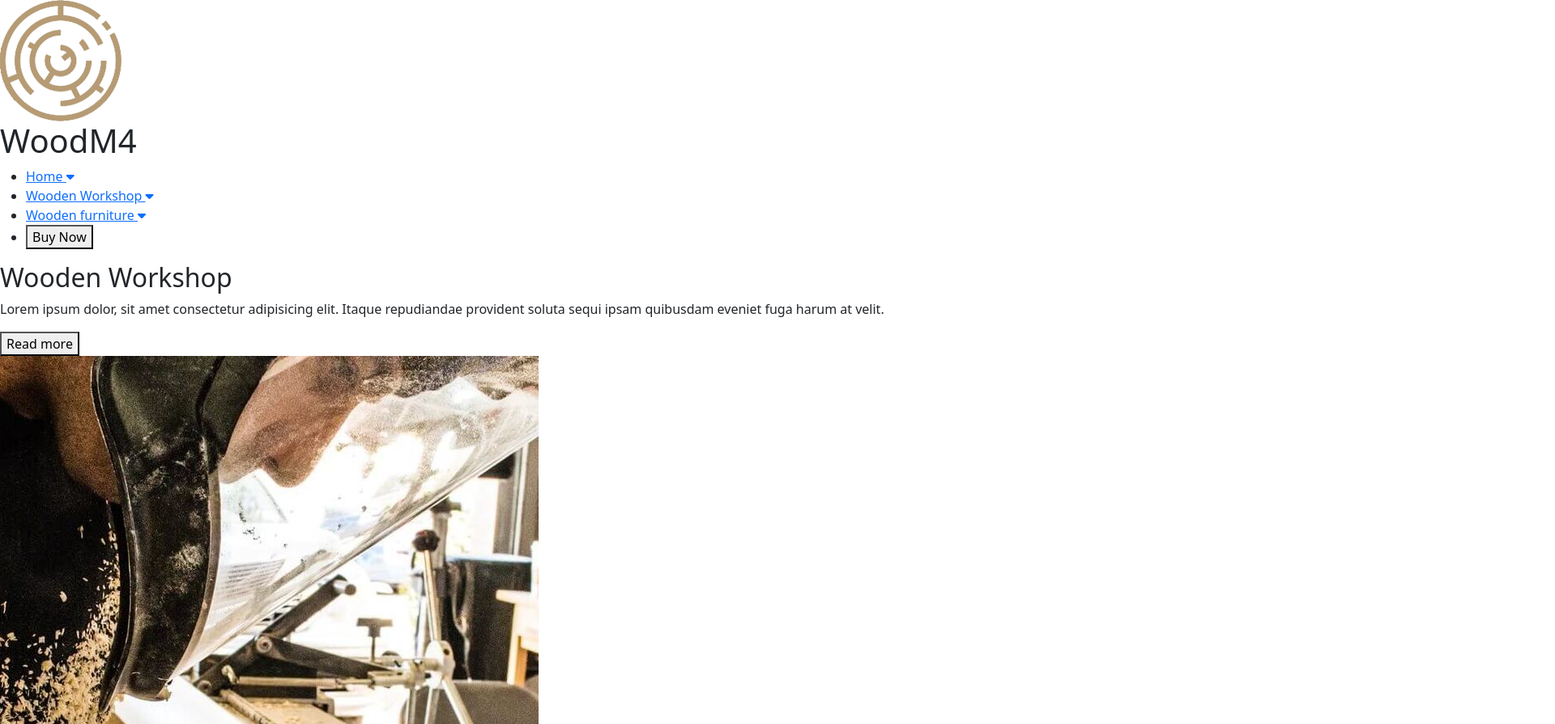
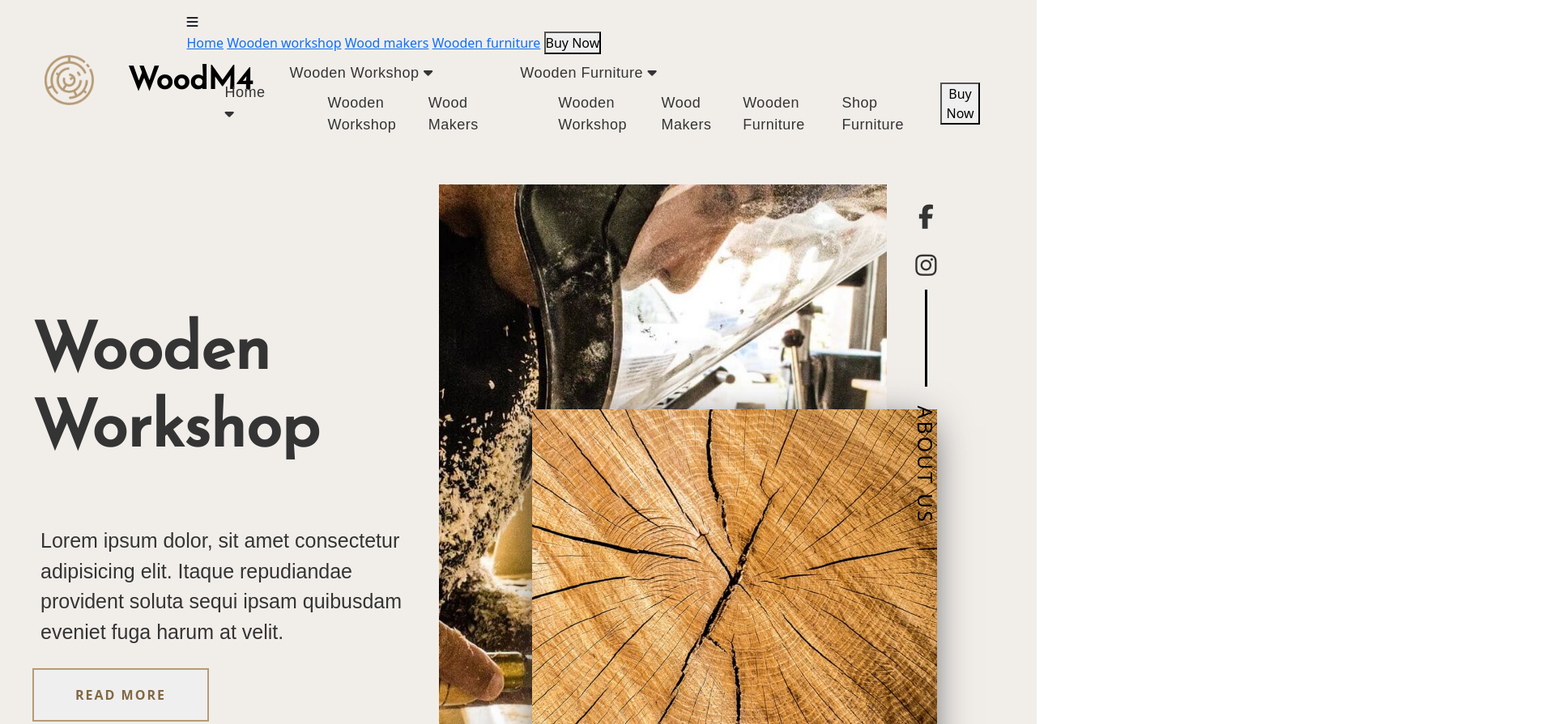
Before and after one commit to Naveen-Raj-08/New-Template, a plain HTML site: page index.html in a window 1280 px wide. Shown: the top 895 px of the page at 81% size, 1920 px wide, since content can reach past the window. Drawn offline with nearby package versions, Linux system fonts and the light colour scheme.

Commit message:
commit25

```diff
--- a/index.html
+++ b/index.html
@@ -11,7 +11,7 @@
 
     <script src="https://kit.fontawesome.com/a076d05399.js"></script>
 
-    <link rel="stylesheet" href=".//Sass/style.css" />
+    <link rel="stylesheet" href="./Sass/style.css" />
 </head>
 <body>
     <div class="wrapper">
@@ -26,11 +26,38 @@
             </div>
             <div class="Navigation">
                 <nav>
+                    <div class="mobile-menu">
+                        <i class="fas fa-bars" id="mobile-icon"></i>
+                        <div class="item hide" id="menu-item">
+                                <div class="menu-items">
+                                    <a href="#">Home</a>
+                                    <a href="#">Wooden workshop</a>
+                                    <a href="#">Wood makers</a>
+                                    <a href="#">Wooden furniture</a>
+                                    <button>Buy Now</button>
+                                </div>
+                        </div>
+
+                    </div>
                     <ul>
-                        <li><a href="#">Home <i class="fas fa-caret-down"></i></a></li>
-                        <li><a href="#">Wooden Workshop <i class="fas fa-caret-down"></i></a></li>
-                        <li><a href="#">Wooden furniture <i class="fas fa-caret-down"></i></a></li>
-                        <li><a href="#"><button>Buy Now</button></a></li>
+                        <li><a class="hover-line" href="#">Home <i class="fas fa-caret-down"></i></a></li>
+                        <li>
+                            <a href="#" class="hover-line" >Wooden Workshop <i class="fas fa-caret-down"></i></a>
+                            <ul class="drop-down">
+                                <li><a href="#">Wooden workshop</a></li>
+                                <li><a href="#">Wood makers</a></li>
+                            </ul>
+                        </li>
+                        <li>
+                            <a href="#" class="hover-line" >Wooden furniture <i class="fas fa-caret-down"></i></a>
+                            <ul class="drop-down">
+                                <li><a href="#">Wooden workshop</a></li>
+                                <li><a href="#">Wood makers</a></li>
+                                <li><a href="#">Wooden furniture</a></li>
+                                <li><a href="#">Shop furniture</a></li>
+                            </ul>
+                        </li>
+                        <li><button>Buy Now</button></li>
                     </ul>
                 </nav>
             </div>
@@ -85,7 +112,7 @@
             </section>
             <section>
                 <div class="section-3">
-                    <div class="our-service row p-5">
+                    <div class="our-service row">
                         <div class="service col-sm-4">
                             <div class="service-logo">
                                 <i class="fas fa-cog"></i>
@@ -124,7 +151,7 @@
             </section>
             <section>
                 <div class="section-4">
-                <div class="our-best row p-5">
+                <div class="our-best row">
                     <div class="col-sm-6 our-best-left">
                         <div class="left-title">
                             <h2>unique work <br/>experience</h2>
@@ -136,7 +163,7 @@
                             <img src="./media/04.jpg" alt="design-image" />
                         </div>
                     </div>
-                    <div class="col-sm-6">
+                    <div class="col-sm-6 our-best-right">
                         <div class="right-text">
                             <div class="right-text-heading">
                                 <h2>only natural material</h2>
@@ -238,7 +265,7 @@
                             <h3>Watch video about us</h3>
                         </div>
                     <div class="thumbnail-image row">
-                        <div class="col-sm-6">
+                        <div class="col-sm-6 box">
                             <img src="./media/background18.jpg" alt="thumbnail-image" />
                             <i id="play-button" class="far fa-play-circle"></i>
                             <div class="thumbnail-caption">
@@ -246,7 +273,7 @@
                                 <a href="#">view more <i id="arrow" class="fas fa-arrow-right"></i></a>
                             </div>
                         </div>
-                        <div class="col-sm-6">
+                        <div class="col-sm-6 box2">
                             <img src="./media/background.jpg" alt="thumbnail-image-2" />
                             <i id="play-button2" class="far fa-play-circle"></i>
                             <div class="thumbnail-caption">
@@ -270,10 +297,10 @@
                         </div>
                         <div class="form">
                             <form>
-                                <input type="text" placeholder="Your name" />
-                                <input type="email" placeholder="Your email" />
-                                <input type="text" placeholder="Your phone" />
-                                <input type="text" placeholder="Your message" />
+                                <input type="text" placeholder="name" />
+                                <input type="email" placeholder="email" />
+                                <input type="text" placeholder="phone" />
+                                <input type="text" placeholder="message" />
                                 <button type="submit">submit</button>
                             </form>
                             <div class="form-text">
```
